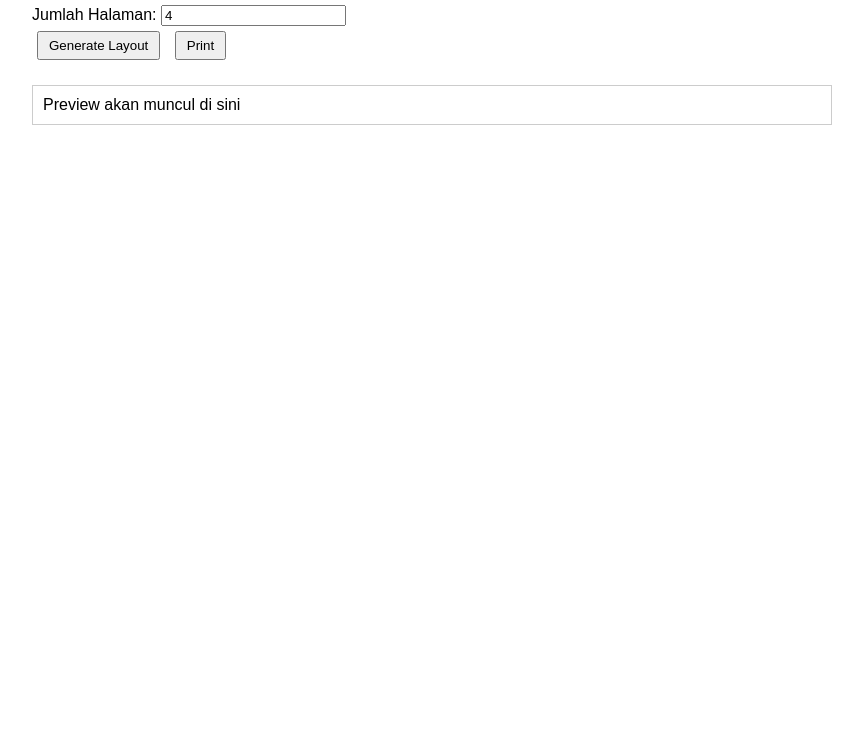
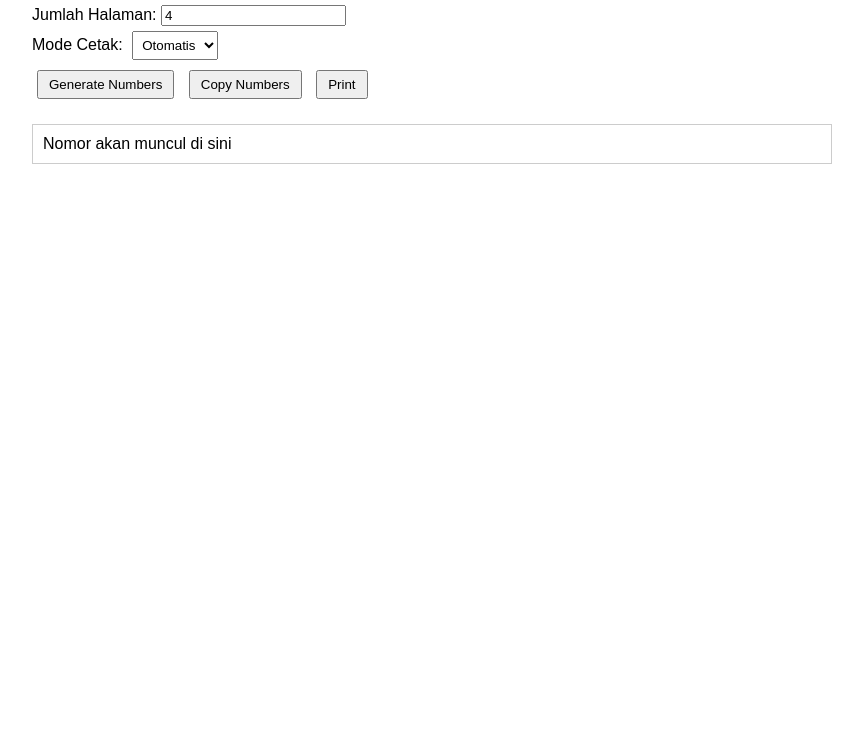
Before and after one commit to Meownic/meownic.github.io, a plain HTML site: page printformat/index.html in a window 1280 px wide. Shown: the part 63-800 px from the top of the page, without its empty margins (208-1071 px from the left). Drawn offline with Linux system fonts and the light colour scheme.

Commit message:
Update Booklet Print Formatter Lite V2

```diff
--- a/printformat/index.html
+++ b/printformat/index.html
@@ -1,7 +1,7 @@
 <!DOCTYPE html>
 <html>
 <head>
-    <title>Booklet Formatter</title>
+    <title>Booklet Number Generator</title>
     <style>
         body {
             font-family: Arial, sans-serif;
@@ -20,11 +20,15 @@
             padding: 5px 10px;
             margin: 5px;
         }
+        select {
+            padding: 5px;
+            margin: 5px;
+        }
     </style>
 </head>
 <body>
     <div class="container">
-        <h2>Booklet Formatter</h2>
+        <h2>Booklet Number Generator</h2>
 
         <div>
             <label>Jumlah Halaman: </label>
@@ -32,42 +36,68 @@
         </div>
 
         <div>
-            <button onclick="generateLayout()">Generate Layout</button>
-            <button onclick="printBooklet()">Print</button>
+            <label>Mode Cetak: </label>
+            <select id="printMode">
+                <option value="auto">Otomatis</option>
+                <option value="manual">Manual</option>
+            </select>
+        </div>
+
+        <div>
+            <button onclick="generateNumbers()">Generate Numbers</button>
+            <button onclick="copyNumbers()">Copy Numbers</button>
+            <button onclick="printNumbers()">Print</button>
         </div>
 
         <div class="preview" id="preview">
-            Preview akan muncul di sini
+            Nomor akan muncul di sini
         </div>
     </div>
 
     <script>
-        function generateLayout() {
+        function generateNumbers() {
             const pageCount = parseInt(document.getElementById('pageCount').value);
-            let layout = "Booklet Layout (2 pages per sheet, 2-sided):\n\n";
+            const printMode = document.getElementById('printMode').value;
+            const adjustedPages = Math.ceil(pageCount / 4) * 4;
+            const sheets = adjustedPages / 4;
+            let output = "";
 
-            // Pastikan jumlah halaman kelipatan 4
-            const adjustedPages = Math.ceil(pageCount / 4) * 4;
+            if (printMode === "manual") {
+                let frontPages = "Front Pages:\n";
+                let backPages = "Back Pages:\n";
 
-            // Hitung jumlah lembar
-            const sheets = adjustedPages / 4;
+                for (let i = 0; i < sheets; i++) {
+                    const frontLeft = adjustedPages - (i * 2);
+                    const frontRight = i * 2 + 1;
+                    const backLeft = i * 2 + 2;
+                    const backRight = adjustedPages - (i * 2) - 1;
 
-            // Generate layout untuk setiap lembar
-            for (let i = 0; i < sheets; i++) {
-                const frontLeft = adjustedPages - (i * 2);
-                const frontRight = i * 2 + 1;
-                const backLeft = i * 2 + 2;
-                const backRight = adjustedPages - (i * 2) - 1;
-
-                layout += `Sheet ${i + 1}:\n`;
-                layout += `Front: Page ${frontLeft} | Page ${frontRight}\n`;
-                layout += `Back:  Page ${backLeft} | Page ${backRight}\n\n`;
+                    frontPages += `${frontLeft},${frontRight}\n`;
+                    backPages += `${backLeft},${backRight}\n`;
+                }
+                output = frontPages + "\n" + backPages;
+            } else {
+                output = "Page Order (Automatic):\n";
+                for (let i = 0; i < sheets; i++) {
+                    const frontLeft = adjustedPages - (i * 2);
+                    const frontRight = i * 2 + 1;
+                    const backLeft = i * 2 + 2;
+                    const backRight = adjustedPages - (i * 2) - 1;
+                    output += `${frontLeft},${frontRight},${backLeft},${backRight}\n`;
+                }
             }
 
-            document.getElementById('preview').innerText = layout;
+            document.getElementById('preview').innerText = output;
         }
 
-        function printBooklet() {
+        function copyNumbers() {
+            const text = document.getElementById('preview').innerText;
+            navigator.clipboard.writeText(text)
+                .then(() => alert('Numbers copied to clipboard!'))
+                .catch(err => alert('Failed to copy: ' + err));
+        }
+
+        function printNumbers() {
             window.print();
         }
     </script>
```
